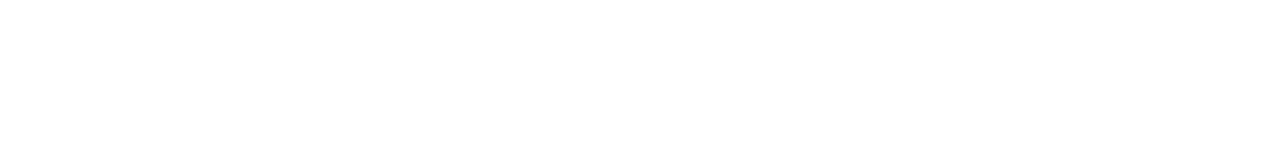
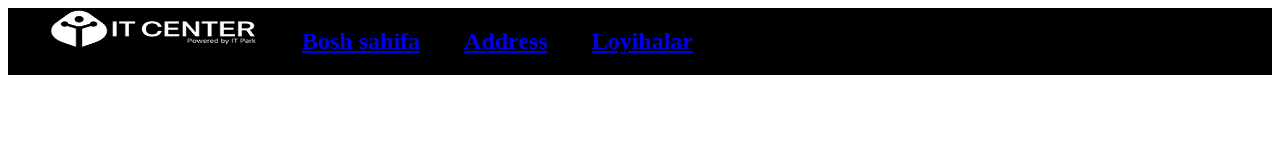
Before and after one commit to Mirjalol03/it-center, a plain HTML site: page index.html in a window 1280 px wide. Drawn offline with Linux system fonts and the light colour scheme.

Commit message:
rasm qo'shdim, cssga nav style berdim, htmlga nav ni ochib ichiga bitta rasm va h1larni qo'shdim.....

```diff
--- a/index.html
+++ b/index.html
@@ -7,6 +7,11 @@
     <link rel="stylesheet" href="style.css">
 </head>
 <body>
-
+    <nav id="nav">
+        <a href="#"><img src="./img/logost.png" alt="it center logo"></a>
+        <h1><a href="#">Bosh sahifa</a></h1>
+        <h1><a href="addres.html">Address</a></h1>
+        <h1><a href="Loyihalar.html">Loyihalar</a></h1>
+    </nav>
 </body>
 </html>
--- a/style.css
+++ b/style.css
@@ -0,0 +1,18 @@
+
+#nav h1 a::selection {
+    color: rgb(23, 228, 40);
+    background: transparent;
+}
+
+#nav h1, img {
+    display: inline-block;
+    margin-left: 40px;
+    justify-content: center;
+}
+nav {
+    background-color: #000;
+}
+nav img {
+    width: 210px;
+    height: 40px;
+}
```
Also changed, not shown: img/logost.png (added).
